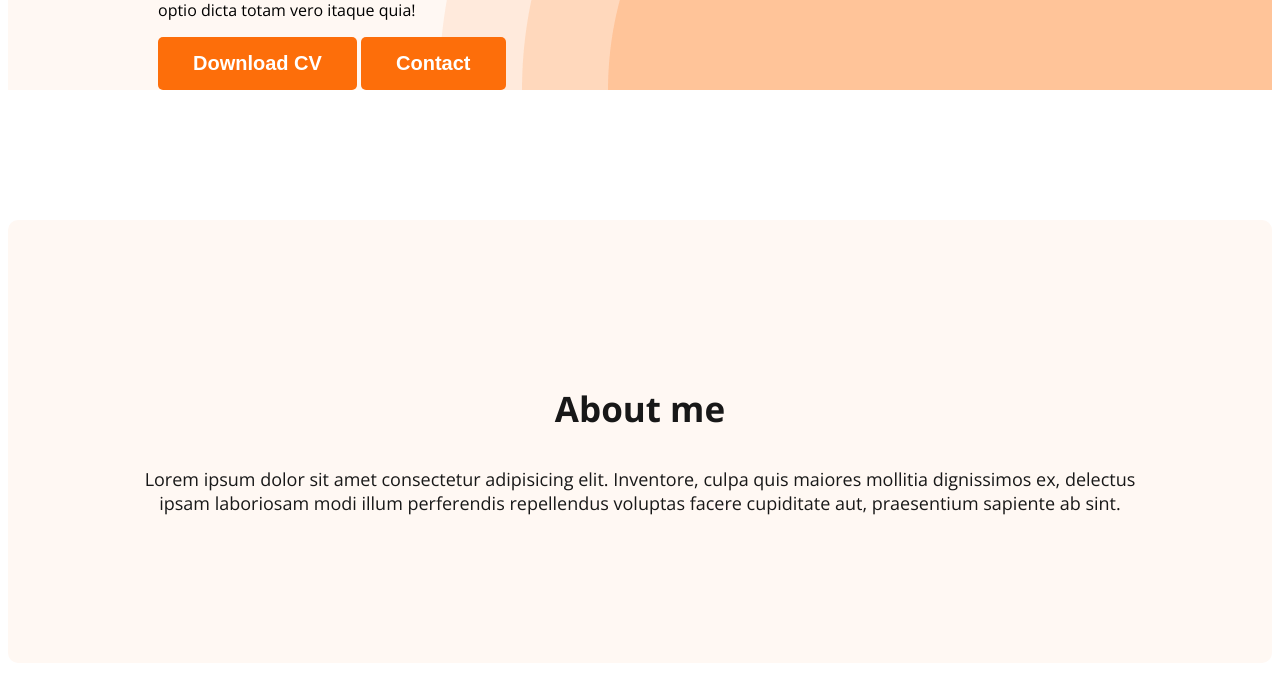
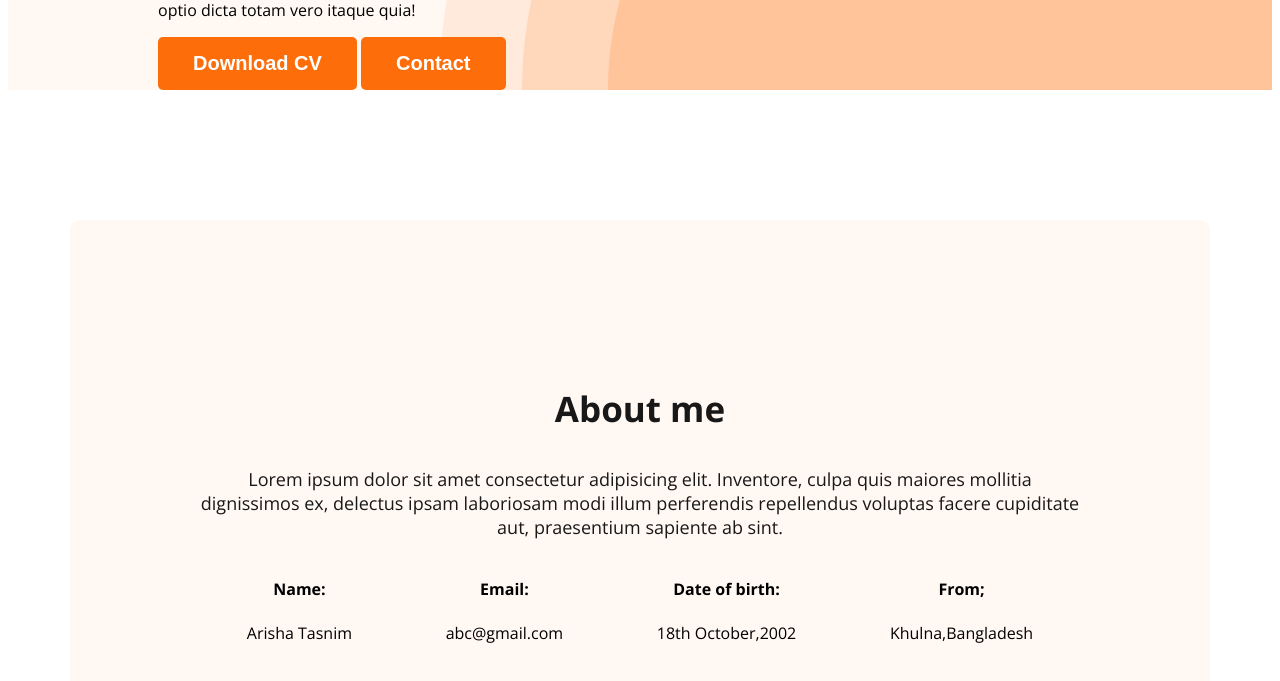
Before and after one commit to Tasnuba190135/Web-Portfolio, a plain HTML site: page index.html in a window 1280 px wide. Shown: the part 619-1300 px from the top of the page. Drawn offline with nearby package versions, Linux system fonts and the light colour scheme.

Commit message:
about description added

```diff
--- a/index.html
+++ b/index.html
@@ -36,6 +36,25 @@
             <p class="section-description">Lorem ipsum dolor sit amet consectetur adipisicing elit. Inventore, culpa quis maiores mollitia dignissimos ex, delectus ipsam laboriosam modi illum perferendis repellendus voluptas facere cupiditate aut, praesentium sapiente ab sint.
             </p>
         </about>
+        <div class="about-info-container">
+            <!-- about-info*4>h4.info-title+p.info-description -->
+            <about-info>
+                <h4 class="info-title">Name:</h4>
+                <p class="info-description">Arisha Tasnim</p>
+            </about-info>
+            <about-info>
+                <h4 class="info-title">Email:</h4>
+                <p class="info-description">abc@gmail.com</p>
+            </about-info>
+            <about-info>
+                <h4 class="info-title">Date of birth:</h4>
+                <p class="info-description">18th October,2002</p>
+            </about-info>
+            <about-info>
+                <h4 class="info-title">From;</h4>
+                <p class="info-description">Khulna,Bangladesh</p>
+            </about-info>
+        </div>
 
     </main>
     <footer>
--- a/styles/portfolio.css
+++ b/styles/portfolio.css
@@ -83,6 +83,10 @@ nav a{
     margin-bottom: 20px;
 }
 /* main section styles */
+main{
+    max-width: 1140px;
+    margin: 0 auto;
+}
 
 /* about section styles */
 .about{
@@ -91,3 +95,10 @@ nav a{
     background: #FFF8F3;
     margin: 130px 0px;
 }
+.about-info-container{
+    display: flex;
+    justify-content: space-around;
+}
+about-info{
+    text-align: center;
+}
```
